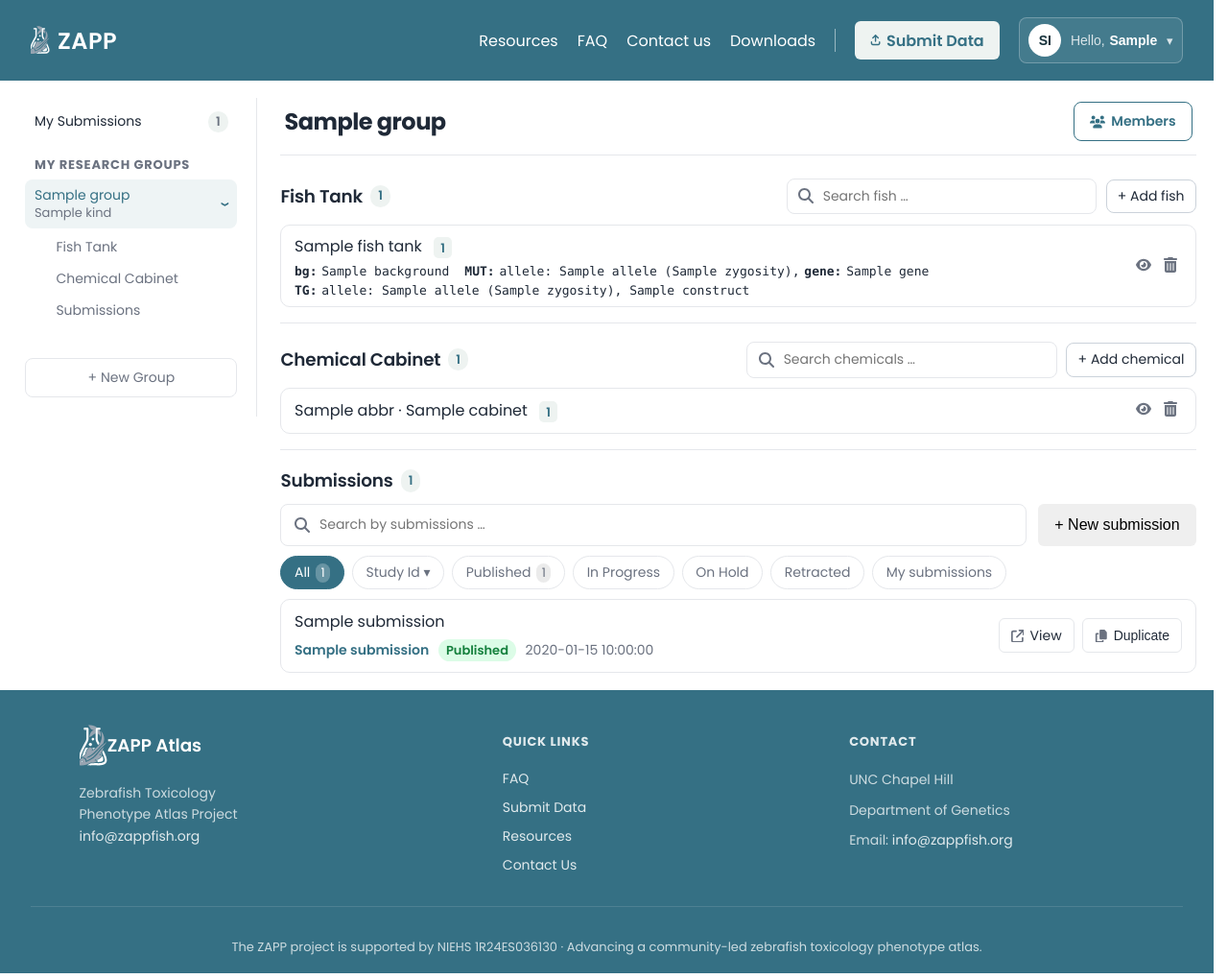
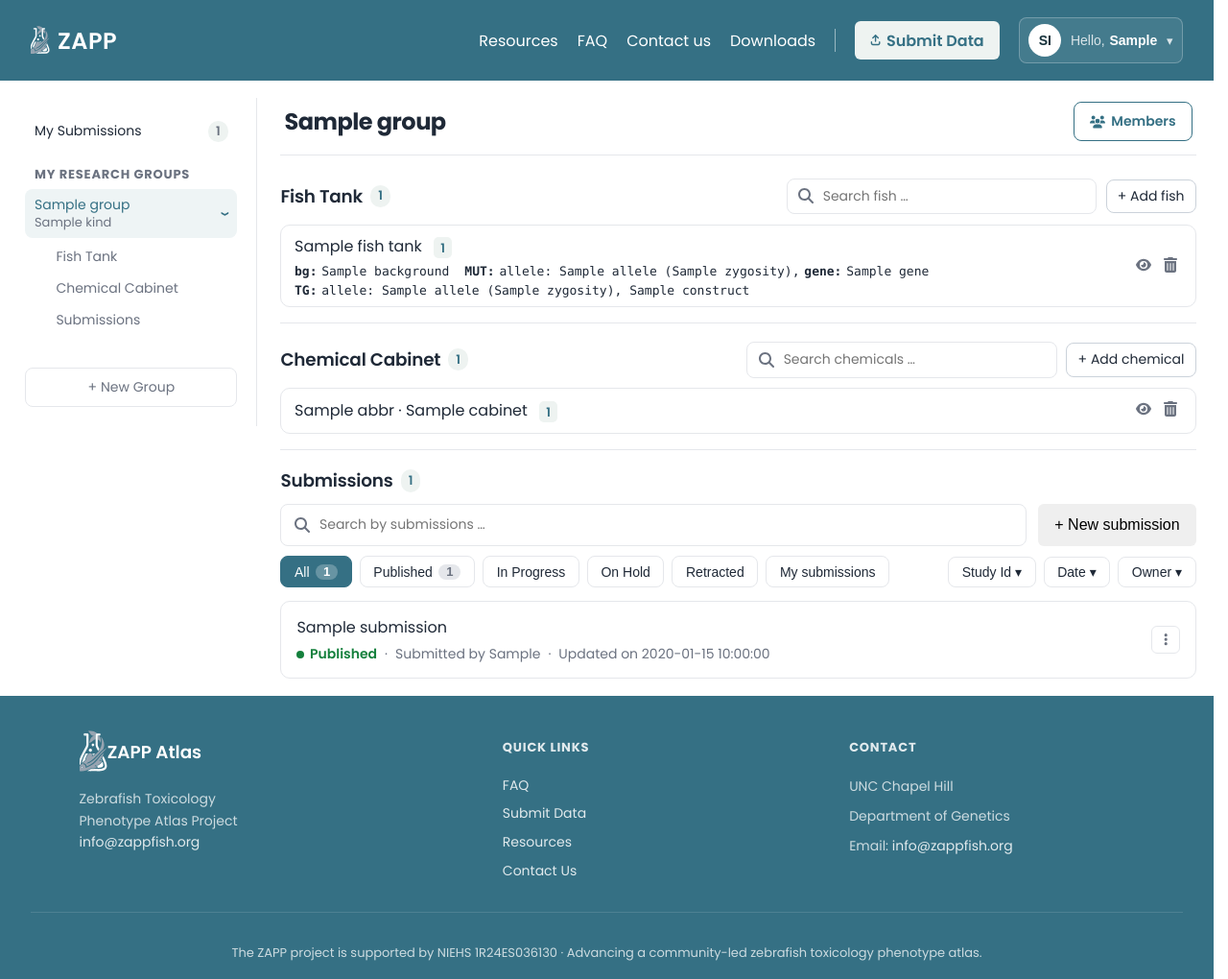
Before and after one commit to zappfish/zapp-atlas, a Flask app: template server/src/zapp_atlas/html/templates/dashboard.html in a window 1280 px wide. Shown: the whole page at 96% size. Run offline with Flask 3, Linux system fonts and the light colour scheme; the template is opened without the code that fills it: most values are stand-ins (such as "Sample title", 1, 10 or a date in 2020).

Commit message:
Share submission row, actions, and filters across both dashboards
Collapse the duplicated submission UI into three reusable partials used by both
My Submissions and a group's Submissions:

- sub_row.html: one row driven by a `context` flag. "mine" shows status, group,
  and date; "group" shows status, submitter, and date. Replaces the separate
  my_sub_item and dash_sub_item partials and their divergent styling.
- sub_actions.html: a "..." overflow menu holding every action. Its first item
  is Edit when the submission is editable (owner and not published), else View;
  Duplicate and Delete follow. Native <details>, closed on outside-click and
  Escape by nav.js.
- sub_filters.html: the shared filter and sort controls. A group adds the
  "My submissions" scope filter; everything else is identical.

The grid card keeps its own layout and moves the menu to the top-right corner.
Placeholder submissions gain a submitter name, shown only in a group's rows.
Metadata reads "Updated on <date>" consistently, with a muted dot separator.

```diff
--- a/server/src/zapp_atlas/html/static/css/dashboard.css
+++ b/server/src/zapp_atlas/html/static/css/dashboard.css
@@ -20,7 +20,7 @@
   overflow-y: auto;
   display: flex;
   flex-direction: column;
-  padding: 0.5rem 1.25rem 1.25rem 0.5rem;
+  padding: 1.125rem 1.25rem 1.25rem 0.5rem;
   border-right: 1px solid var(--line);
 }
 /* My Submissions: a rounded nav row, consistent with the group rows. */
@@ -128,19 +128,6 @@
 .dash-searchbox .icon { width: 1rem; height: 1rem; color: var(--muted); }
 .dash-searchbox input { flex: 1; border: none; outline: none; font: inherit; font-size: var(--text-sm); }
 .dash-newsub { white-space: nowrap; }
-.dash-filters { display: flex; flex-wrap: wrap; gap: 0.5rem; margin-bottom: 0.65rem; }
-.dash-filter { display: inline-flex; align-items: center; gap: 0.35rem; padding: 0.35rem 0.85rem; border: 1px solid var(--line); border-radius: 999px; background: var(--white); font: inherit; font-size: var(--text-sm); color: var(--muted); cursor: pointer; }
-.dash-filter.is-active { background: var(--teal); border-color: var(--teal); color: var(--white); }
-.dash-filter__n { font-size: var(--text-xs); background: rgba(0,0,0,0.08); border-radius: 999px; padding: 0 0.35rem; }
-.dash-filter.is-active .dash-filter__n { background: rgba(255,255,255,0.25); }
-.dash-sub-list { list-style: none; margin: 0; padding: 0; display: flex; flex-direction: column; gap: 0.5rem; }
-.dash-sub { display: flex; align-items: center; gap: 0.85rem; padding: 0.65rem 0.85rem; border: 1px solid var(--line); border-radius: 10px; }
-.dash-sub__info { flex: 1; min-width: 0; display: flex; flex-direction: column; gap: 0.35rem; }
-.dash-sub__title { font-size: var(--text-base); font-weight: 400; color: var(--ink); }
-.dash-sub__status { align-self: flex-start; display: inline-flex; align-items: center; font-size: var(--text-xs); font-weight: 600; padding: 0.1rem 0.5rem; border-radius: 999px; }
-.dash-sub__status--published { color: #15803d; background: #dcfce7; }
-.dash-sub__status--in-progress { color: #b45309; background: #fef3c7; }
-.dash-sub__date { font-size: var(--text-sm); color: var(--muted); }
 
 @media (max-width: 960px) {
   .dashboard { flex-direction: column; }
@@ -164,11 +151,6 @@
   border: 1px dashed var(--line);
   border-radius: 10px;
 }
-
-/* Submission meta row (group + status) on the My Submissions view */
-.dash-sub__meta { display: flex; align-items: center; gap: 0.6rem; }
-.dash-sub__meta a { color: var(--teal); font-weight: 600; text-decoration: none; font-size: var(--text-sm); }
-.dash-sub__meta a:hover { text-decoration: underline; }
 
 /* ---- My Submissions page ------------------------------------------------ */
 
@@ -222,9 +204,10 @@
 /* Tabs + view toggle row */
 .mysub-tools {
   display: flex; align-items: center; justify-content: space-between;
-  gap: 1rem; flex-wrap: wrap;
+  gap: 1rem; flex-wrap: wrap; margin-bottom: 0.85rem;
 }
 .mysub-tabs { display: flex; flex-wrap: wrap; gap: 0.5rem; }
+.mysub-sort { display: flex; gap: 0.5rem; margin-left: auto; }
 .mysub-tab {
   display: inline-flex; align-items: center; gap: 0.4rem;
   border: 1px solid var(--line); background: var(--white);
@@ -266,7 +249,8 @@
 .mysub__status--retracted { color: var(--status-retracted); }
 .mysub__group { color: var(--ink); text-decoration: none; }
 .mysub__group:hover { text-decoration: underline; }
-.mysub__sep { color: var(--line); }
+.mysub__by { color: var(--muted); }
+.mysub__sep { color: var(--muted); }
 
 .mysub__actions { display: flex; gap: 0.5rem; flex-shrink: 0; }
 .mysub__btn {
@@ -277,6 +261,32 @@
 }
 .mysub__btn:hover { background: #f6f7f8; }
 .mysub__btn .icon { width: 0.85rem; height: 0.85rem; color: var(--muted); }
+
+/* Overflow menu (Duplicate, Delete): native <details>, closed on outside
+   click by nav.js. The toggle reuses .mysub__btn as an icon-only square. */
+.sub-menu { position: relative; }
+.sub-menu__toggle { padding: 0.4rem; list-style: none; }
+.sub-menu__toggle::-webkit-details-marker { display: none; }
+.sub-menu__toggle .icon { width: 0.9rem; height: 0.9rem; }
+.sub-menu[open] .sub-menu__toggle { background: #f6f7f8; }
+.sub-menu__list {
+  position: absolute; right: 0; top: calc(100% + 0.25rem); z-index: 10;
+  min-width: 9rem; display: flex; flex-direction: column;
+  padding: 0.25rem; background: var(--white);
+  border: 1px solid var(--line); border-radius: 8px;
+  box-shadow: 0 4px 14px rgba(15,76,92,0.12);
+}
+.sub-menu__item {
+  display: flex; align-items: center; gap: 0.5rem;
+  padding: 0.45rem 0.55rem; border: none; border-radius: 6px;
+  background: none; font: inherit; font-size: var(--text-sm); color: var(--ink);
+  text-align: left; text-decoration: none; cursor: pointer;
+}
+.sub-menu__item:hover { background: #f6f7f8; }
+.sub-menu__item .icon { width: 0.85rem; height: 0.85rem; color: var(--muted); }
+.sub-menu__item--danger { color: #b91c1c; }
+.sub-menu__item--danger .icon { color: #b91c1c; }
+.sub-menu__item--danger:hover { background: #fef2f2; }
 
 @media (max-width: 720px) {
   .mysub { flex-wrap: wrap; }
@@ -296,9 +306,9 @@
   gap: 1rem;
 }
 .mysub-card {
+  position: relative;
   border: 1px solid var(--line);
   border-radius: 12px;
-  overflow: hidden;
   background: var(--white);
   transition: box-shadow 0.15s ease, transform 0.15s ease;
 }
@@ -310,6 +320,8 @@
   display: block;
   aspect-ratio: 4 / 3;
   background: #eef1f2;
+  border-radius: 12px 12px 0 0;
+  overflow: hidden;
 }
 .mysub-card__media img { width: 100%; height: 100%; object-fit: cover; }
 .mysub-card__ph {
@@ -341,11 +353,10 @@
   font-size: var(--text-sm);
   color: var(--muted);
 }
-.mysub-card__actions {
-  display: flex;
-  flex-wrap: wrap;
-  gap: 0.5rem;
-  margin-top: 0.25rem;
+.mysub-card__menu { position: absolute; top: 0.5rem; right: 0.5rem; z-index: 5; }
+.mysub-card__menu .sub-menu__toggle {
+  background: var(--white);
+  box-shadow: 0 1px 3px rgba(15,76,92,0.15);
 }
 
 /* ---- Dashboard inventory sections (fish tank, cabinet) ------------------- */
--- a/server/src/zapp_atlas/html/static/nav.js
+++ b/server/src/zapp_atlas/html/static/nav.js
@@ -41,3 +41,18 @@ wireToggle(
   document.querySelector(".user-chip"),
   "is-user-open",
 );
+
+// Overflow menus (<details.sub-menu>): close on outside-click and Escape.
+// One open at a time; delegated so htmx-swapped rows are covered.
+const closeMenus = (except) => {
+  document.querySelectorAll("details.sub-menu[open]").forEach((d) => {
+    if (d !== except) d.removeAttribute("open");
+  });
+};
+document.addEventListener("click", (e) => {
+  const open = e.target.closest("details.sub-menu[open]");
+  closeMenus(open);
+});
+document.addEventListener("keydown", (e) => {
+  if (e.key === "Escape") closeMenus(null);
+});
--- a/server/src/zapp_atlas/html/templates/partials/dash_sub_item.html
+++ /dev/null
@@ -1,38 +0,0 @@
-{#
-  One submission row. The including page provides:
-    - s:  a submission with title, status, date, owner, and optionally
-          group_name / group_id (shown when present, e.g. on My Submissions)
-  Actions follow permission: the owner gets View / Edit / Duplicate; everyone
-  else gets View / Duplicate (no Edit).
-#}
-<li class="dash-sub">
-  <div class="dash-sub__info">
-    <span class="dash-sub__title">{{ s.title }}</span>
-    <span class="dash-sub__meta">
-      {% if s.group_name %}
-        <a href="/research-groups/{{ s.group_id }}">{{ s.group_name }}</a>
-      {% endif %}
-      <span class="dash-sub__status dash-sub__status--{{ s.status | lower | replace(' ', '-') }}">
-        {{ s.status }}
-      </span>
-      <span class="dash-sub__date">{{ s.date }}</span>
-    </span>
-  </div>
-
-  <div class="mysub__actions">
-    <a class="mysub__btn" href="/records/{{ s.id | default('') }}">
-      {% include "icons/external.svg" %}
-      View
-    </a>
-    {% if s.owner %}
-      <a class="mysub__btn" href="/edit">
-        {% include "icons/pencil.svg" %}
-        Edit
-      </a>
-    {% endif %}
-    <button class="mysub__btn" type="button">
-      {% include "icons/copy.svg" %}
-      Duplicate
-    </button>
-  </div>
-</li>
--- a/server/src/zapp_atlas/html/templates/partials/dashboard_body.html
+++ b/server/src/zapp_atlas/html/templates/partials/dashboard_body.html
@@ -72,30 +72,13 @@
         </button>
       </div>
 
-      <div class="dash-filters">
-        <button class="dash-filter is-active" type="button">
-          All
-          {% if submissions %}<span class="dash-filter__n">{{ submissions | length }}</span>{% endif %}
-        </button>
-        <button class="dash-filter" type="button">Study Id &#9662;</button>
-        {% set published = submissions | selectattr("status", "equalto", "Published") | list | length %}
-        {% set in_progress = submissions | selectattr("status", "equalto", "In Progress") | list | length %}
-        <button class="dash-filter" type="button">
-          Published
-          {% if published %}<span class="dash-filter__n">{{ published }}</span>{% endif %}
-        </button>
-        <button class="dash-filter" type="button">
-          In Progress
-          {% if in_progress %}<span class="dash-filter__n">{{ in_progress }}</span>{% endif %}
-        </button>
-        <button class="dash-filter" type="button">On Hold</button>
-        <button class="dash-filter" type="button">Retracted</button>
-        <button class="dash-filter" type="button">My submissions</button>
+      <div class="mysub-tools">
+        {% with context = "group" %}{% include "partials/sub_filters.html" %}{% endwith %}
       </div>
 
-      <ul class="dash-sub-list">
+      <ul class="mysub-list">
         {% for s in submissions %}
-          {% include "partials/dash_sub_item.html" %}
+          {% with context = "group" %}{% include "partials/sub_row.html" %}{% endwith %}
         {% else %}
           <li class="dash-empty dash-empty--panel">
             {% include "icons/doc.svg" %}
--- /dev/null
+++ b/server/src/zapp_atlas/html/templates/partials/sub_actions.html
@@ -0,0 +1,34 @@
+{#
+  Submission actions, shared by the list, card, and group-dashboard rows.
+  The including template provides `s` (a submission with id, status, and an
+  optional `owner` flag; absent means the viewer may edit).
+  All actions live in a "..." overflow menu. The first item is Edit when the
+  submission is editable (owner and not yet published), otherwise View.
+#}
+{% set editable = s.status != "Published" and s.get("owner", True) %}
+<details class="sub-menu">
+  <summary class="mysub__btn sub-menu__toggle" aria-label="Actions">
+    {% include "icons/dots.svg" %}
+  </summary>
+  <div class="sub-menu__list" role="menu">
+    {% if editable %}
+      <a class="sub-menu__item" href="/edit" role="menuitem">
+        {% include "icons/pencil.svg" %}
+        Edit
+      </a>
+    {% else %}
+      <a class="sub-menu__item" href="/records/{{ s.id | default('') }}" role="menuitem">
+        {% include "icons/external.svg" %}
+        View
+      </a>
+    {% endif %}
+    <button class="sub-menu__item" type="button" role="menuitem">
+      {% include "icons/copy.svg" %}
+      Duplicate
+    </button>
+    <button class="sub-menu__item sub-menu__item--danger" type="button" role="menuitem">
+      {% include "icons/trash.svg" %}
+      Delete
+    </button>
+  </div>
+</details>
--- /dev/null
+++ b/server/src/zapp_atlas/html/templates/partials/sub_filters.html
@@ -0,0 +1,37 @@
+{#
+  Submission filter + sort controls, shared by My Submissions and a group's
+  Submissions. The including template provides `submissions` and optionally
+  `context`: "group" adds the group-only "My submissions" scope filter.
+  Static UI - the actual filtering/sorting query differs per page.
+#}
+{% set context = context | default("mine") %}
+{% set published = submissions | selectattr("status", "equalto", "Published") | list | length %}
+{% set in_progress = submissions | selectattr("status", "equalto", "In Progress") | list | length %}
+{% set on_hold = submissions | selectattr("status", "equalto", "On Hold") | list | length %}
+{% set retracted = submissions | selectattr("status", "equalto", "Retracted") | list | length %}
+<div class="mysub-tabs">
+  <button class="mysub-tab is-active" type="button">
+    All <span class="mysub-tab__n">{{ submissions | length }}</span>
+  </button>
+  <button class="mysub-tab" type="button">
+    Published {% if published %}<span class="mysub-tab__n">{{ published }}</span>{% endif %}
+  </button>
+  <button class="mysub-tab" type="button">
+    In Progress {% if in_progress %}<span class="mysub-tab__n">{{ in_progress }}</span>{% endif %}
+  </button>
+  <button class="mysub-tab" type="button">
+    On Hold {% if on_hold %}<span class="mysub-tab__n">{{ on_hold }}</span>{% endif %}
+  </button>
+  <button class="mysub-tab" type="button">
+    Retracted {% if retracted %}<span class="mysub-tab__n">{{ retracted }}</span>{% endif %}
+  </button>
+  {% if context == "group" %}
+    <button class="mysub-tab" type="button">My submissions</button>
+  {% endif %}
+</div>
+
+<div class="mysub-sort">
+  <button class="mysub-tab" type="button">Study Id &#9662;</button>
+  <button class="mysub-tab" type="button">Date &#9662;</button>
+  <button class="mysub-tab" type="button">Owner &#9662;</button>
+</div>
--- /dev/null
+++ b/server/src/zapp_atlas/html/templates/partials/sub_row.html
@@ -0,0 +1,34 @@
+{#
+  One submission row, shared by My Submissions and a group's Submissions.
+  The including loop provides `s` (title, status, date, and optionally
+  group_name / group_id / submitted_by). `context` selects what the meta shows:
+    "mine"  (default) - the viewer's own submissions: status, group, date.
+    "group"           - a group's submissions: status, submitter, date.
+  Actions render through partials/sub_actions.html.
+#}
+{% set context = context | default("mine") %}
+<li class="mysub">
+  <div class="mysub__info">
+    <span class="mysub__title">{{ s.title }}</span>
+    <span class="mysub__meta">
+      <span class="mysub__status mysub__status--{{ s.status | lower | replace(' ', '-') }}">
+        <span class="mysub__dot" aria-hidden="true"></span>{{ s.status }}
+      </span>
+      {% if context == "group" %}
+        {% if s.submitted_by %}
+          <span class="mysub__sep" aria-hidden="true">&middot;</span>
+          <span class="mysub__by">Submitted by {{ s.submitted_by }}</span>
+        {% endif %}
+      {% elif s.group_name %}
+        <span class="mysub__sep" aria-hidden="true">&middot;</span>
+        <a class="mysub__group" href="/research-groups/{{ s.group_id }}">{{ s.group_name }}</a>
+      {% endif %}
+      <span class="mysub__sep" aria-hidden="true">&middot;</span>
+      <span class="mysub__date">Updated on {{ s.date }}</span>
+    </span>
+  </div>
+
+  <div class="mysub__actions">
+    {% include "partials/sub_actions.html" %}
+  </div>
+</li>
```
Also changed, not shown: server/src/zapp_atlas/html/dashboard_placeholder.py (+6 -3 lines), server/src/zapp_atlas/html/templates/partials/my_sub_card.html (+6 -19 lines), server/src/zapp_atlas/html/templates/partials/my_sub_item.html (deleted, +0 -37 lines), server/src/zapp_atlas/html/templates/partials/my_submissions_body.html (+3 -23 lines), server/src/zapp_atlas/html/templates/icons/dots.svg (added).
